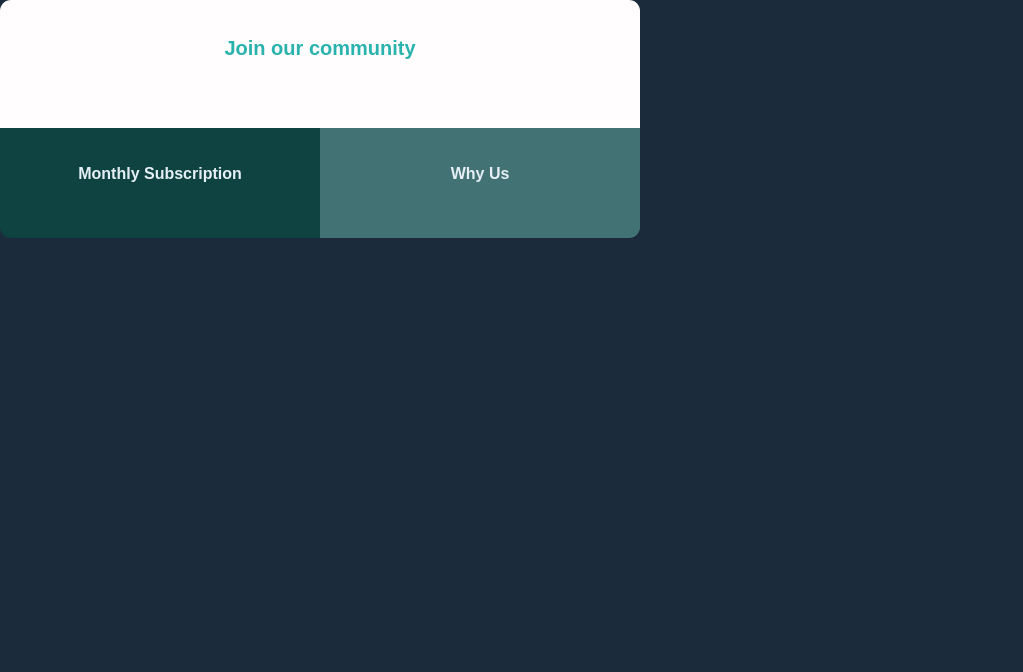
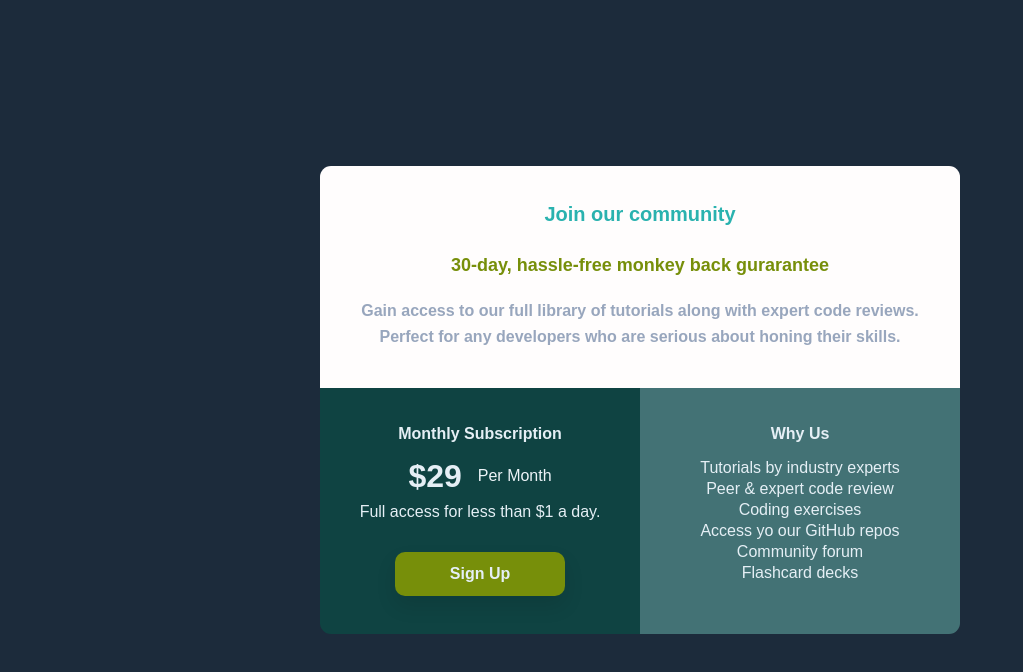
Before and after one commit to RRBarman/React-proj.github.io, a React app: page src/index.html in a window 1280 px wide. Shown: the whole page, without its empty margins (0-1023 px from the left). Built offline with nearby package versions, Linux system fonts and the light colour scheme; files whose address does not match are found by name.

Commit message:
Update index.html

```diff
--- a/src/index.html
+++ b/src/index.html
@@ -1,4 +1,4 @@
-<!DOCTYPE html>
+<!--<!DOCTYPE html>
 <html lang="en">
 <head>
 <meta charset="UTF-8">
@@ -9,4 +9,63 @@
 <body>
 <div id="root">
 </div>
+</html>-->
+<!DOCTYPE html>
+
+<html>
+    <head>
+        <meta charset="utf-8">
+        <meta http-equiv="X-UA-Compatible" content="IE=edge">
+        <title></title>
+        <meta name="description" content="">
+        <meta name="viewport" content="width=device-width, initial-scale=1">
+        <link rel="stylesheet" href="./styles.css">
+    </head>
+    <body>
+        <div id="main">
+            <section class="card-section">
+              <div class="container">
+                <div class="community">
+                  <h2 class="community-header">Join our community</h2>
+                  <h3 class="community-sub-header">
+                    30-day, hassle-free monkey back gurarantee
+                  </h3>
+                  <p class="community-text">
+                    Gain access to our full library of tutorials along with expert
+                    code reviews. Perfect for any developers who are serious about
+                    honing their skills.
+                  </p>
+                </div>
+                <div class="card-details">
+                  <div class="card">
+                    <p class="card-header">Monthly Subscription</p>
+                    <div class="price">
+                      <span>$29</span>
+                      <p>Per Month</p>
+                    </div>
+                    <p class="card-details-text">
+                      Full access for less than $1 a day.
+                    </p>
+                    <a href="#" class="btn btn-card">
+                      Sign Up
+                    </a>
+                  </div>
+                  <div class="why-us">
+                    <h4 class="why-us-header">Why Us</h4>
+                    <div class="why-us-lists">
+                      <ul class="why-us-items">
+                        <li class="why-us-item">Tutorials by industry experts</li>
+                        <li class="why-us-item">Peer & expert code review</li>
+                        <li class="why-us-item">Coding exercises</li>
+                        <li class="why-us-item">Access yo our GitHub repos</li>
+                        <li class="why-us-item">Community forum</li>
+                        <li class="why-us-item">Flashcard decks</li>
+                      </ul>
+                    </div>
+                  </div>
+                </div>
+              </div>
+            </section>
+          </div>
+    </body>
 </html>
```
